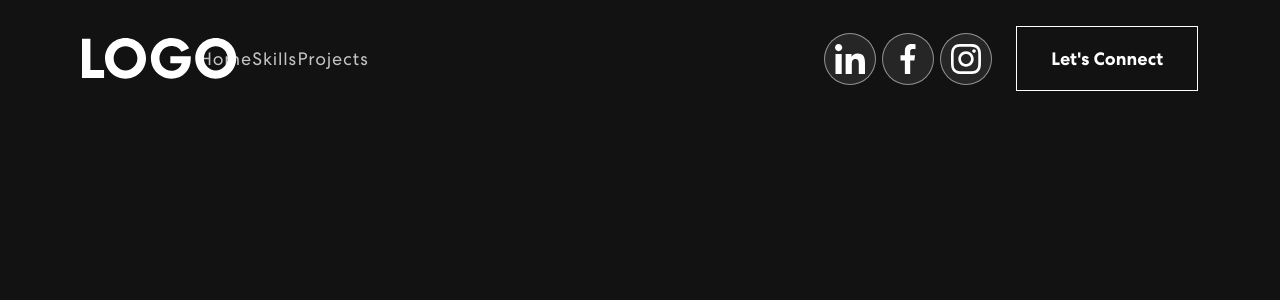
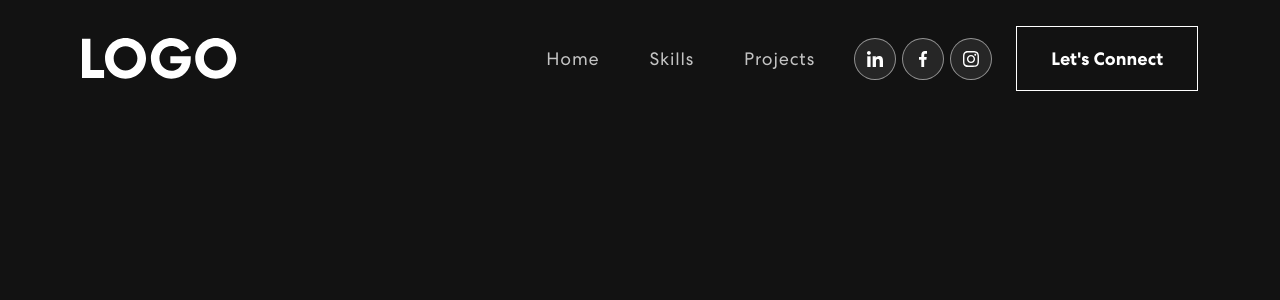
Before and after one commit to ClaudioBarlassina/Web-Porfolio, a React (Vite) app: page / in a window 1280 px wide. Shown: the top 300 px of the page. Built offline with nearby package versions, Linux system fonts and the light colour scheme.

Commit message:
correcion Navbar

```diff
--- a/src/App.css
+++ b/src/App.css
@@ -35,7 +35,7 @@ h1,
 h2,
 h3,
 h4,
-h5 h6 {
+h5, h6 {
   margin: 0;
   padding: 0;
   line-height: normal;
@@ -53,7 +53,7 @@ nav.navbar {
   width: 100%;
   top: 0;
   z-index: 9999;
-  transition: 0.32 ease-in-out;
+  transition: 0.32s ease-in-out;
 }
 nav.navbar.scrolled {
   padding: 0px 0;
@@ -67,7 +67,7 @@ nav.navbar .navbar-nav .nav-link.navbar-link {
   font-weight: 400;
   color: #fff !important;
   letter-spacing: 0.8px;
-  padding: 0.25px;
+  padding: 0 25px;
   font-size: 18px;
   opacity: 0.75;
 }
@@ -85,8 +85,8 @@ span.navbar-text {
   margin-left: 14px;
 }
 .social-icon a {
-  width: 52px;
-  height: 52px;
+  width: 42px;
+  height: 42px;
   background: rgba(217, 217, 217, 0.1);
   display: inline-flex;
   border-radius: 50%;
@@ -99,8 +99,8 @@ span.navbar-text {
 
 .social-icon a::before {
   content: "";
-  width: 52px;
-  height: 52px;
+  width: 42px;
+  height: 42px;
   position: absolute;
   background-color: #ffffff;
   border-radius: 50%;
@@ -111,13 +111,13 @@ span.navbar-text {
   transform: scale(1);
 }
 .social-icon a img {
-  width: 30px;
+  width: 40%;
   z-index: 1;
   transition: 0.3s ease-in-out;
 }
 .social-icon a:hover img {
-  filter: brightness(0) saturate(100%) invert(0%) sepia(7%) saturate(98%)
-    hue-rotate(346deg);
+  filter: brightness(0) saturate(100%) invert(0%) sepia(7%) saturate(98%) brightness(95%) contrast(86%);
+
 }
 .navbar-text button {
   font-weight: 700;
@@ -164,11 +164,11 @@ nav.navbar .navbar-togger-icon {
   background-image: none;
   position: relative;
   border-bottom: 2px solid #fff;
-  transition: all 30ms linear;
+  transition: all 300ms linear;
   top: -2px;
 }
-nav.navbar .navbar-toggler-icon::after,
-nav.navbar .navbar-togger-icon::before {
+nav.navbar .navbar-toggler-icon:after,
+nav.navbar .navbar-togger-icon:before {
   width: 24px;
   position: absolute;
   height: 2px;
@@ -182,22 +182,22 @@ nav.navbar .navbar-togger-icon::before {
 nav.navbar .navbar-togger-icon::after {
   top: 8px;
 }
-nav.navbar .navbar-togger[aria-expanded="true"] .navbar-toggle-icon:after {
+nav.navbar .navbar-toggler[aria-expanded="true"] .navbar-toggle-icon:after {
   transform: rotate(45deg);
   background-color: #fff;
   height: 2px;
 }
-nav.navbar .navbar-togger[aria-expanded="true"] .navbar-togger-icon::before {
+nav.navbar .navbar-toggler[aria-expanded="true"] .navbar-toggler-icon::before {
   transform: translateY(8px) rotate(-45deg);
   background-color: #fff;
   height: 2px;
 }
-nav.navbar .navbar-togger[aria-expanded="true"] .navbar-togger-icon {
+nav.navbar .navbar-toggler[aria-expanded="true"] .navbar-toggler-icon {
   border-color: transparent;
 }
 /*21.31*/
-#root {
-  text-align: center;
+/* #root {
+
 }
 
 .logo {
@@ -234,4 +234,4 @@ nav.navbar .navbar-togger[aria-expanded="true"] .navbar-togger-icon {
 
 .read-the-docs {
   color: #888;
-}
+} */
--- a/src/Components/NavBar.jsx
+++ b/src/Components/NavBar.jsx
@@ -37,7 +37,7 @@ function BasicExample() {
         <Navbar.Toggle aria-controls="basic-navbar-nav" ><span className="navbar-toggler-icon"></span></Navbar.Toggle>{" "}
 
         <Navbar.Collapse id="basic-navbar-nav">
-          <Nav className="me-auto">
+          <Nav className="ms-auto">
             <Nav.Link href="#home" className={activeLink=== "home " ? "active navbar-link" : "navbar-link"  } onClick={() => onUUpdateActiveLink("home")}>Home</Nav.Link>
             <Nav.Link href="#skills" className={activeLink === "skills " ? "active navbar-link" : "navbar-link"} onClick={() => onUUpdateActiveLink("skills")}>Skills</Nav.Link>
             <Nav.Link href="#projects" className={activeLink=== "projects" ? "active navbar-link" : "navbar-link"  } onClick={() => onUUpdateActiveLink("project")}>Projects</Nav.Link>
```
